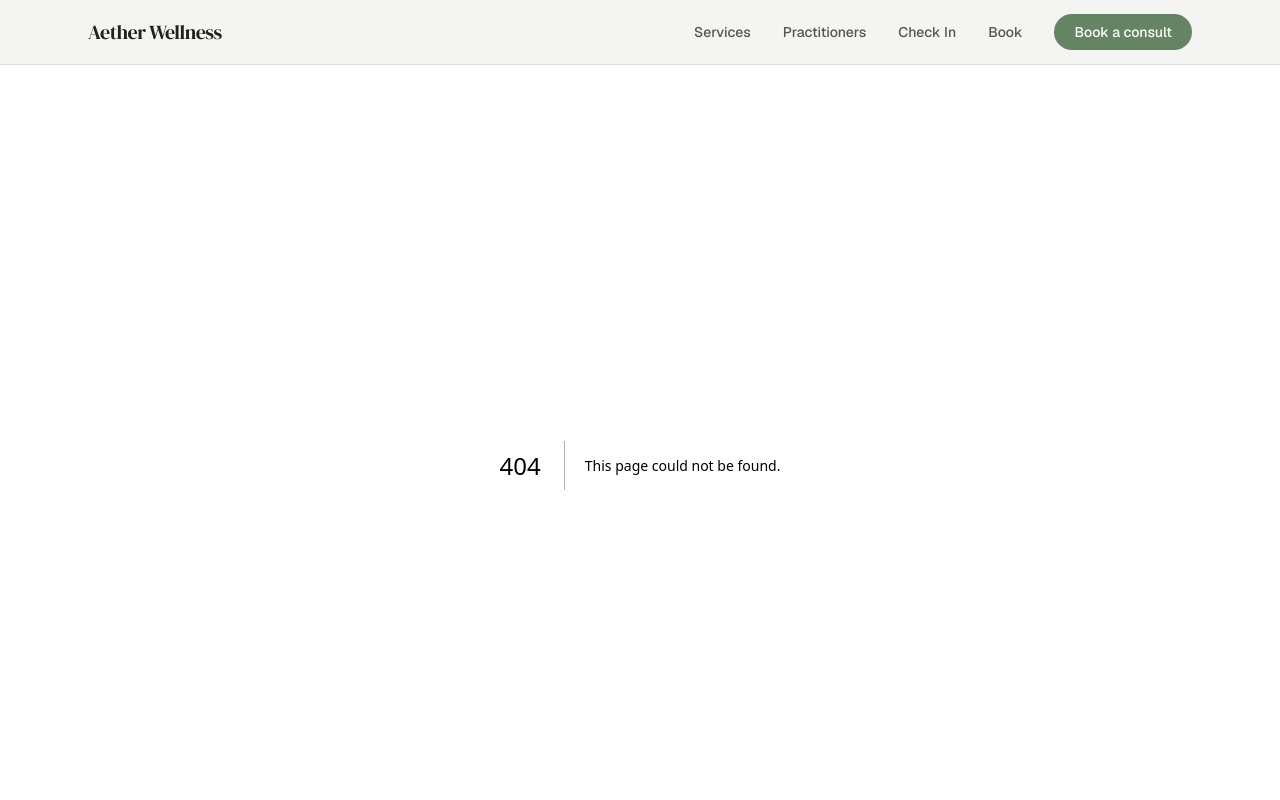
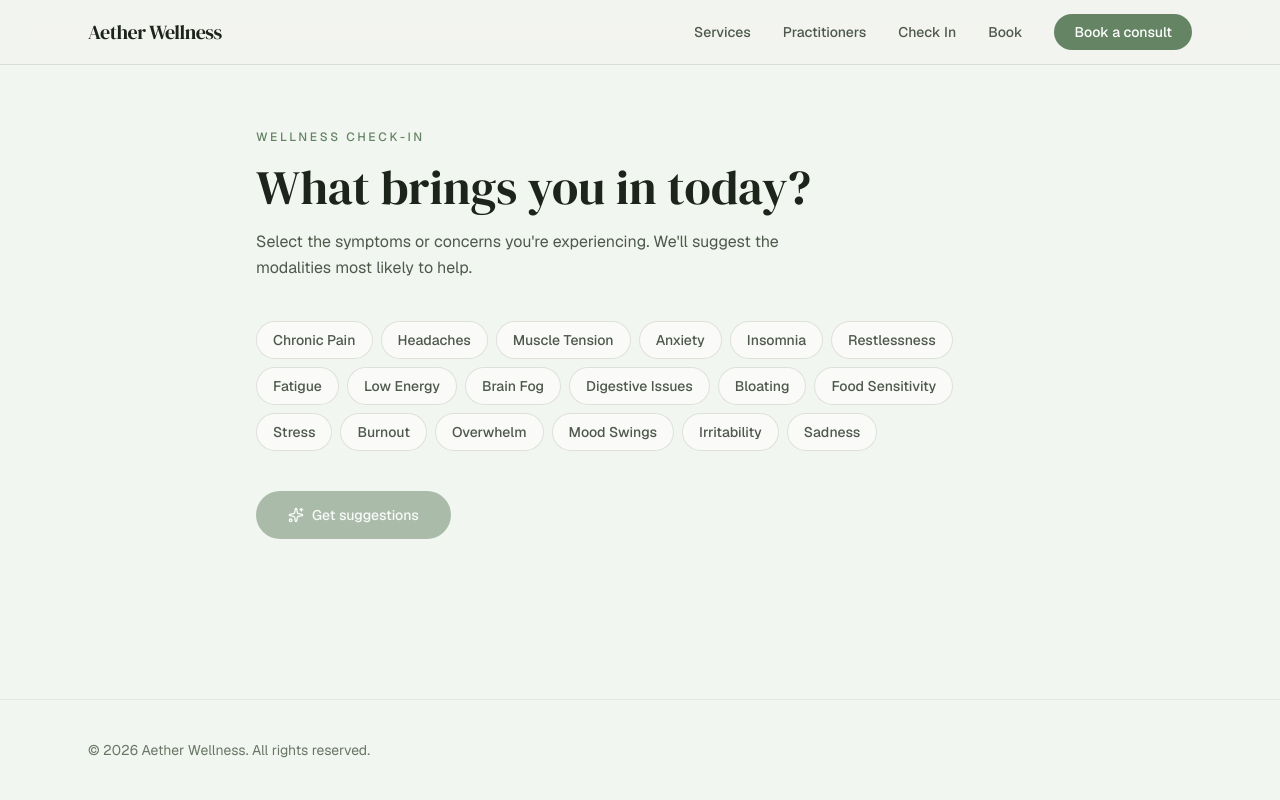
Before and after one commit to anas-khan-antimatter/mkt-aether-wellness, a Next.js app: page /check-in in a window 1280 px wide. Before the commit this address had no page. Shown: the top 800 px of the page. Built offline with nearby package versions, Linux system fonts and the light colour scheme; a web font is replaced by a local one.

Commit message:
antimatter: checkpoint c-1790732962288-ubgez

```diff
--- /dev/null
+++ b/src/app/check-in/page.tsx
@@ -0,0 +1,194 @@
+"use client";
+
+import { useState } from "react";
+import { Sparkles, Loader2, AlertCircle } from "lucide-react";
+
+const allSymptoms = [
+  "Chronic Pain",
+  "Headaches",
+  "Muscle Tension",
+  "Anxiety",
+  "Insomnia",
+  "Restlessness",
+  "Fatigue",
+  "Low Energy",
+  "Brain Fog",
+  "Digestive Issues",
+  "Bloating",
+  "Food Sensitivity",
+  "Stress",
+  "Burnout",
+  "Overwhelm",
+  "Mood Swings",
+  "Irritability",
+  "Sadness",
+];
+
+interface SuggestResult {
+  modalities: string[];
+  recommendation: string;
+  disclaimer?: string;
+  source?: string;
+}
+
+export default function CheckInPage() {
+  const [selected, setSelected] = useState<string[]>([]);
+  const [result, setResult] = useState<SuggestResult | null>(null);
+  const [loading, setLoading] = useState(false);
+  const [error, setError] = useState("");
+
+  const toggleSymptom = (symptom: string) => {
+    setSelected((prev) =>
+      prev.includes(symptom)
+        ? prev.filter((s) => s !== symptom)
+        : [...prev, symptom]
+    );
+    setResult(null);
+    setError("");
+  };
+
+  const handleSubmit = async () => {
+    if (selected.length === 0) return;
+    setLoading(true);
+    setError("");
+    setResult(null);
+
+    try {
+      const res = await fetch("/api/suggest", {
+        method: "POST",
+        headers: { "Content-Type": "application/json" },
+        body: JSON.stringify({ symptoms: selected }),
+      });
+      if (!res.ok) {
+        const data = await res.json();
+        throw new Error(data.error || "Unable to get suggestions");
+      }
+      const data = await res.json();
+      setResult(data);
+    } catch (err) {
+      setError(
+        err instanceof Error ? err.message : "Something went wrong. Please try again."
+      );
+    } finally {
+      setLoading(false);
+    }
+  };
+
+  return (
+    <div className="px-6 pb-24 pt-16">
+      <div className="mx-auto max-w-3xl">
+        {/* Header */}
+        <p className="text-xs font-medium uppercase tracking-[0.22em] text-[oklch(0.58_0.06_145)]">
+          Wellness Check-In
+        </p>
+        <h1 className="mt-3 font-serif text-4xl leading-tight text-[oklch(0.25_0.02_140)] md:text-5xl">
+          What brings you in today?
+        </h1>
+        <p className="mt-3 max-w-xl text-base leading-relaxed text-[oklch(0.45_0.025_140)]">
+          Select the symptoms or concerns you&apos;re experiencing. We&apos;ll
+          suggest the modalities most likely to help.
+        </p>
+
+        {/* Symptom grid */}
+        <div className="mt-10">
+          <div className="flex flex-wrap gap-2">
+            {allSymptoms.map((symptom) => {
+              const isSelected = selected.includes(symptom);
+              return (
+                <button
+                  key={symptom}
+                  onClick={() => toggleSymptom(symptom)}
+                  className={`rounded-full border px-4 py-2 text-sm font-medium transition-all ${
+                    isSelected
+                      ? "border-[oklch(0.58_0.06_145)] bg-[oklch(0.58_0.06_145)] text-white shadow-md"
+                      : "border-[oklch(0.82_0.012_110/0.5)] bg-white/60 text-[oklch(0.45_0.025_140)] hover:border-[oklch(0.58_0.06_145/0.4)] hover:bg-[oklch(0.58_0.06_145/0.06)]"
+                  }`}
+                >
+                  {symptom}
+                </button>
+              );
+            })}
+          </div>
+        </div>
+
+        {/* Submit */}
+        <div className="mt-10">
+          <button
+            onClick={handleSubmit}
+            disabled={selected.length === 0 || loading}
+            className="inline-flex h-12 items-center gap-2 rounded-full bg-[oklch(0.58_0.06_145)] px-8 text-sm font-medium text-white transition-all hover:bg-[oklch(0.52_0.06_145)] hover:shadow-lg hover:shadow-[oklch(0.58_0.06_145/0.25)] disabled:cursor-not-allowed disabled:opacity-50"
+          >
+            {loading ? (
+              <>
+                <Loader2 className="h-4 w-4 animate-spin" />
+                Analyzing...
+              </>
+            ) : (
+              <>
+                <Sparkles className="h-4 w-4" />
+                Get suggestions
+              </>
+            )}
+          </button>
+          {selected.length > 0 && !loading && (
+            <p className="mt-2 text-xs text-[oklch(0.55_0.04_140)]">
+              {selected.length} selected
+            </p>
+          )}
+        </div>
+
+        {/* Error */}
+        {error && (
+          <div className="mt-6 flex items-start gap-3 rounded-2xl border border-red-200 bg-red-50/50 px-5 py-4 text-sm text-red-700">
+            <AlertCircle className="mt-0.5 h-4 w-4 shrink-0" />
+            {error}
+          </div>
+        )}
+
+        {/* Results */}
+        {result && (
+          <div className="mt-10 animate-soft-fade-up">
+            <div className="rounded-3xl border border-[oklch(0.82_0.012_110/0.4)] bg-white/70 p-8">
+              <h2 className="font-serif text-2xl text-[oklch(0.25_0.02_140)]">
+                Suggested modalities
+              </h2>
+
+              <div className="mt-5 flex flex-wrap gap-2">
+                {result.modalities.map((m) => (
+                  <a
+                    key={m}
+                    href={`/services/${m.toLowerCase().replace(/\s+/g, "-")}`}
+                    className="rounded-full bg-[oklch(0.58_0.06_145/0.1)] px-4 py-2 text-sm font-medium text-[oklch(0.52_0.06_145)] transition-colors hover:bg-[oklch(0.58_0.06_145/0.18)]"
+                  >
+                    {m}
+                  </a>
+                ))}
+              </div>
+
+              <div className="mt-6 rounded-2xl bg-[oklch(0.58_0.06_145/0.05)] px-5 py-4">
+                <p className="text-sm leading-relaxed text-[oklch(0.4_0.02_140)]">
+                  {result.recommendation}
+                </p>
+              </div>
+
+              {result.disclaimer && (
+                <p className="mt-4 text-xs leading-relaxed text-[oklch(0.55_0.04_140)]">
+                  {result.disclaimer}
+                </p>
+              )}
+
+              <div className="mt-6">
+                <a
+                  href="/book"
+                  className="inline-flex h-11 items-center rounded-full bg-[oklch(0.58_0.06_145)] px-6 text-sm font-medium text-white transition-all hover:bg-[oklch(0.52_0.06_145)]"
+                >
+                  Book a session
+                </a>
+              </div>
+            </div>
+          </div>
+        )}
+      </div>
+    </div>
+  );
+}
```
